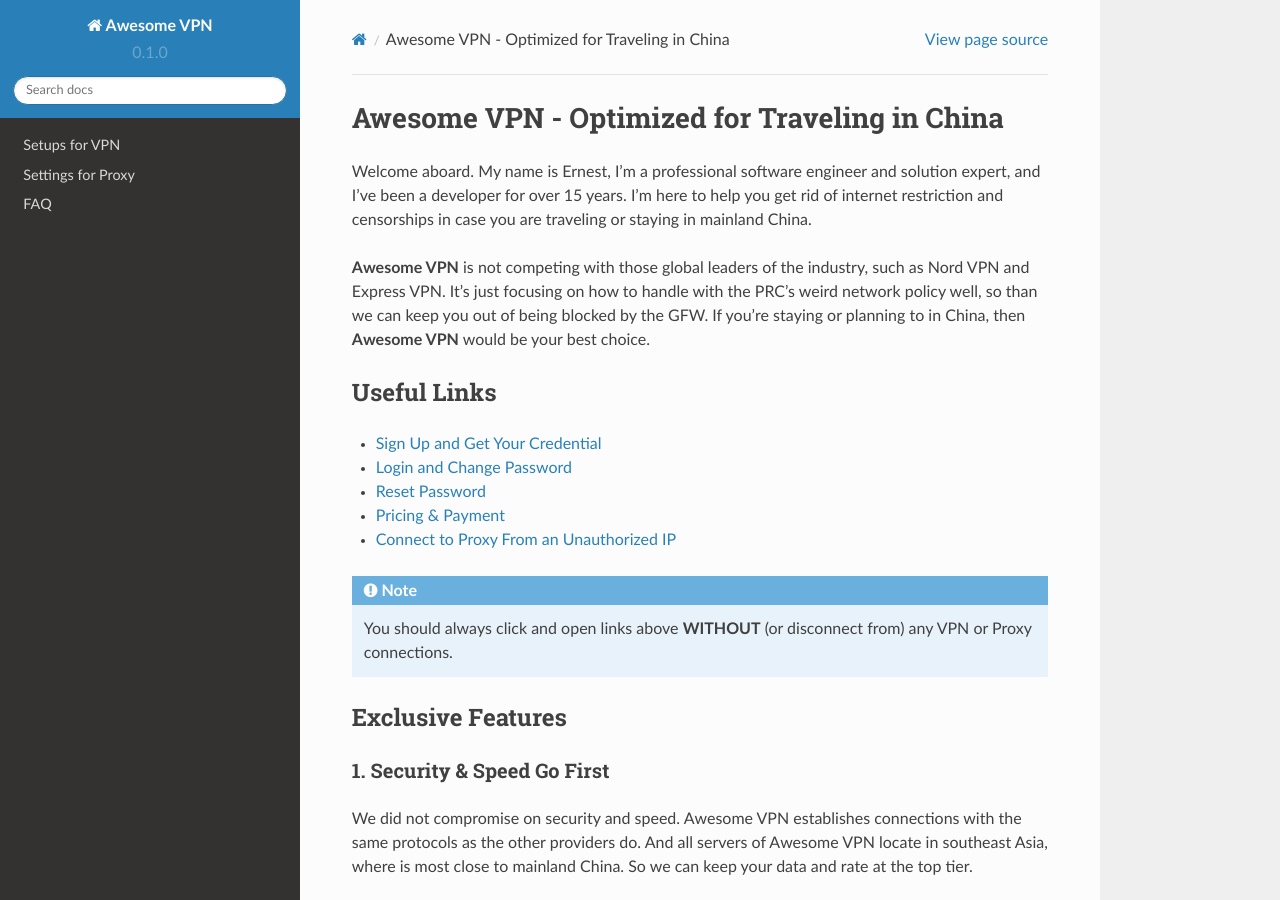
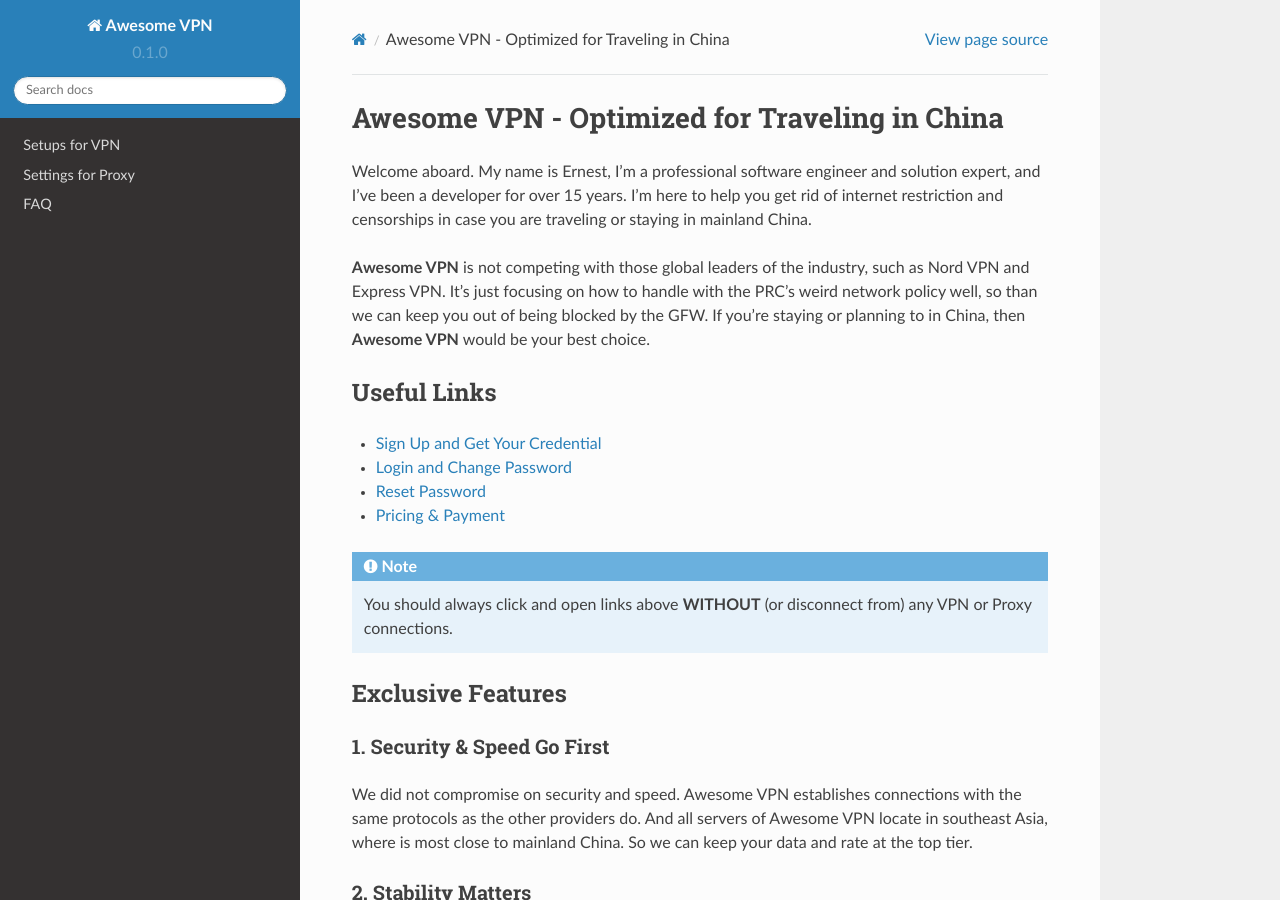
Before and after one commit to orezm/avc, a Sphinx documentation site: the page built from docs/source/index.rst, in a window 1280 px wide and 900 px high. Built offline with Sphinx 7.4.7 and the Read the Docs theme 2.0.0, drawn with Linux system fonts in a browser that asks for light colours.

Commit message:
Update index.rst

```diff
--- a/docs/source/index.rst
+++ b/docs/source/index.rst
@@ -8,15 +8,14 @@
 Useful Links
 ------------
 
-* `Sign Up and Get Your Credential <https://account.vpn.orezm.com/my/?action=1>`_
+* `Sign Up and Get Your Credential <https://www.orezm.com/my/?action=1>`_
 
-* `Login and Change Password <https://account.vpn.orezm.com/my/>`_
+* `Login and Change Password <https://www.orezm.com/my/>`_
 
-* `Reset Password <https://account.vpn.orezm.com/my/lost-password/>`_
+* `Reset Password <https://www.orezm.com/my/lost-password/>`_
 
-* `Pricing & Payment <https://account.vpn.orezm.com/payment/>`_
+* `Pricing & Payment <https://www.orezm.com/payment/>`_
 
-* `Connect to Proxy From an Unauthorized IP <https://asia121.vpn.orezm.com/auth>`_
 
 .. note::
 
@@ -52,9 +51,9 @@
 Simple Steps to Get Started
 -----------------------------
 
-#. Sign up  ->  `Click Here <https://account.vpn.orezm.com/my/?action=1>`_
+#. Sign up  ->  `Click Here <https://www.orezm.com/my/?action=1>`_
 
-#. Choose your subscription  ->  `Click Here <https://account.vpn.orezm.com/payment/>`_
+#. Choose your subscription  ->  `Click Here <https://www.orezm.com/payment/>`_
 
 #. Wait for a confirmation email
 
```
